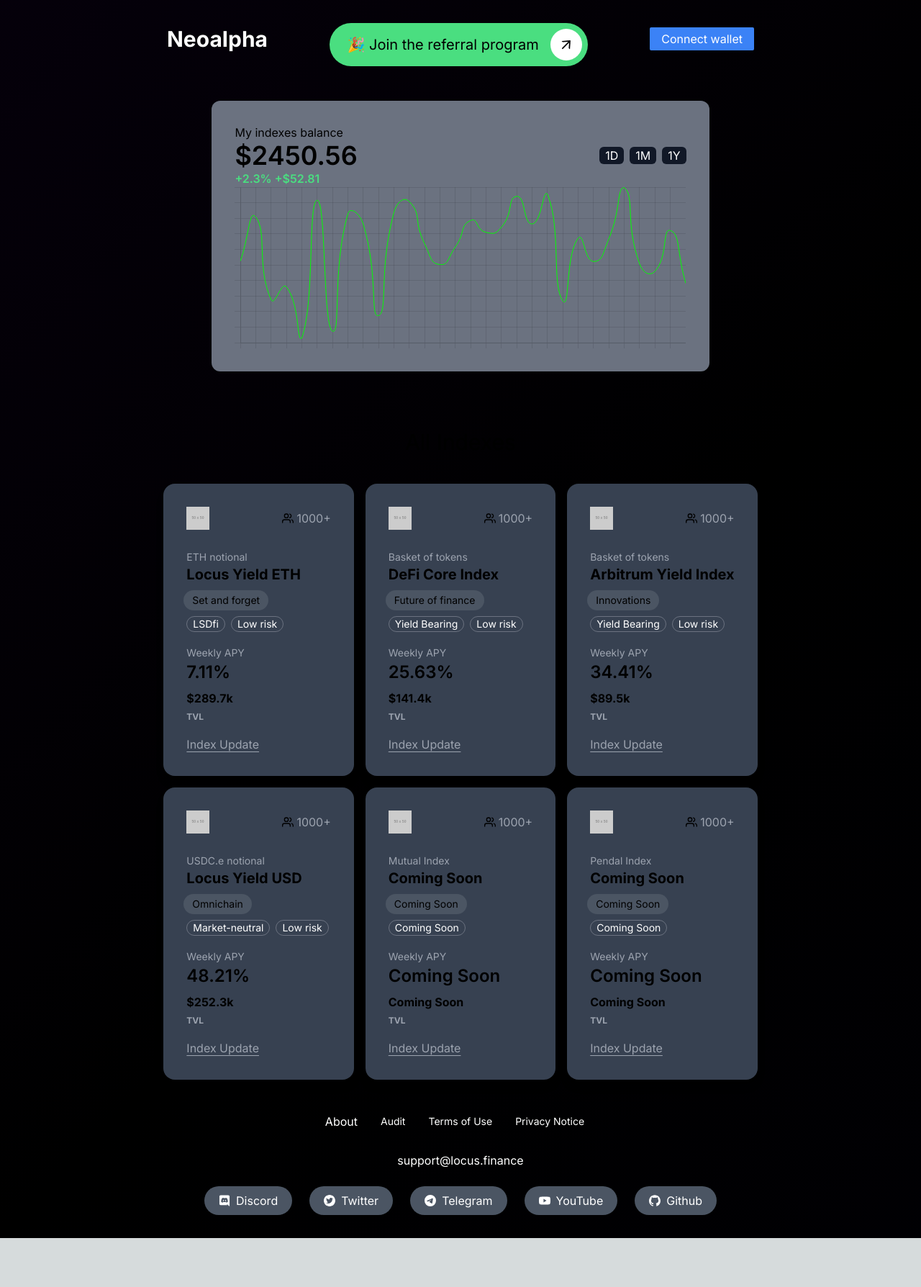
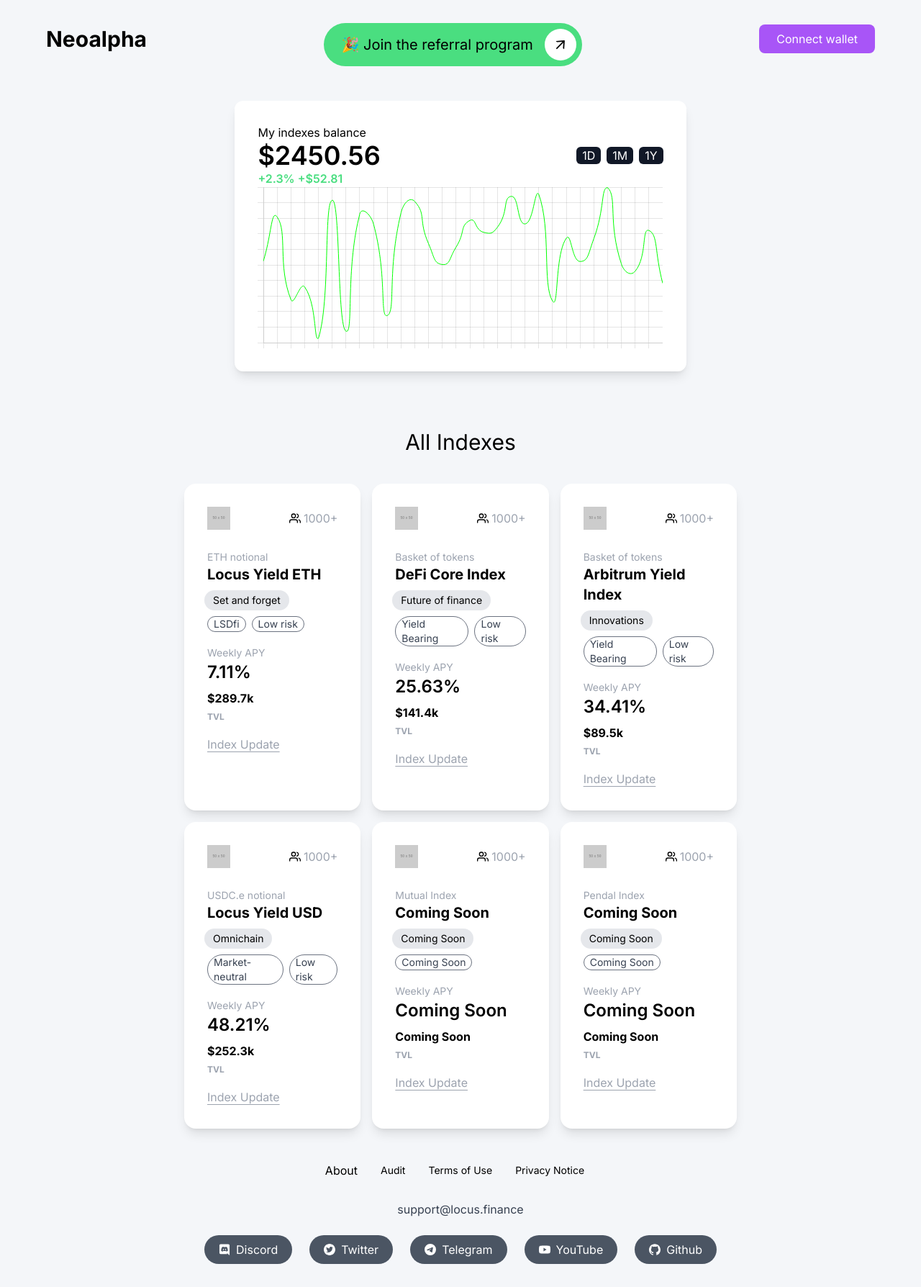
Before and after one commit to mukeshkuiry/Neoalpha, a Next.js app: page /app in a window 1280 px wide. Shown: the whole page at 72% size. Before the commit the page ends 1720 px from the top, so only its background shows below. Built offline with nearby package versions, Linux system fonts and the light colour scheme.

Commit message:
theme changes

```diff
--- a/app/app/layout.tsx
+++ b/app/app/layout.tsx
@@ -3,7 +3,7 @@
 
 export default function Layout({ children }: { children: React.ReactNode }) {
   return (
-    <div>
+    <div className="bg-[#f4f6f9] px-10 text-black">
       <Navbar />
       {children}
     </div>
--- a/app/app/page.tsx
+++ b/app/app/page.tsx
@@ -4,7 +4,7 @@
 
 export default function Page() {
   return (
-    <div className="flex flex-col justify-center items-center mt-8">
+    <div className="flex flex-col justify-center items-center mt-8 px-52">
       <Portfolio />
       <Indexes/>
       <Footer/>
--- a/app/layout.tsx
+++ b/app/layout.tsx
@@ -17,9 +17,7 @@
   return (
     <html lang="en">
       <body className={inter.className}>
-        <div className="px-52 gradient-bg">
-        {children}
-        </div>
+        <div className="bg-black">{children}</div>
       </body>
     </html>
   );
--- a/app/page.tsx
+++ b/app/page.tsx
@@ -9,7 +9,7 @@
 
 export default function Home() {
   return (
-    <>
+    <div className="px-52">
       <Navbar />
       <Hero />
       <About />
@@ -18,6 +18,6 @@
       <Strategy/>
       <FAQ/>
       <Footer/>
-    </>
+    </div>
   );
 }
--- a/components/Dashboard/Footer.tsx
+++ b/components/Dashboard/Footer.tsx
@@ -10,7 +10,7 @@
 
 const Footer: React.FC = () => {
   return (
-    <footer className="text-white py-8 px-4">
+    <footer className="text-black py-8 px-4">
       <div className="flex flex-col justify-between items-center space-y-6">
         <div className="flex items-center mb">
           <Link href={"#"} className="mr-4 hover:text-gray-400">
@@ -39,42 +39,42 @@
         </div>
         <Link
           href="mailto:support@locus.finance"
-          className="hover:text-gray-400"
+          className="hover:text-gray-400 text-gray-700"
         >
           support@locus.finance
         </Link>
-        <div className="flex items-center gap-6">
+        <div className="flex items-center gap-6 text-white">
           <Link
             href={"#"}
-            className="bg-gray-600 rounded-full px-5 py-2 flex justify-center items-center gap-2 hover:bg-gray-500 hover:text-gray-400"
+            className="bg-gray-600 rounded-full px-5 py-2 flex justify-center items-center gap-2 hover:bg-gray-500 hover:scale-105 transition-all"
           >
             <DiscordFilled />
             Discord
           </Link>
           <Link
             href={"#"}
-            className="bg-gray-600 rounded-full px-5 py-2 flex justify-center items-center gap-2 hover:bg-gray-500 hover:text-gray-400"
+            className="bg-gray-600 rounded-full px-5 py-2 flex justify-center items-center gap-2 hover:bg-gray-500 hover:scale-105 transition-all"
           >
             <TwitterCircleFilled />
             Twitter
           </Link>
           <Link
             href={"#"}
-            className="bg-gray-600 rounded-full px-5 py-2 flex justify-center items-center gap-2 hover:bg-gray-500 hover:text-gray-400"
+            className="bg-gray-600 rounded-full px-5 py-2 flex justify-center items-center gap-2 hover:bg-gray-500 hover:scale-105 transition-all"
           >
             <BsTelegram />
             Telegram
           </Link>
           <Link
             href={"#"}
-            className="bg-gray-600 rounded-full px-5 py-2 flex justify-center items-center gap-2 hover:bg-gray-500 hover:text-gray-400"
+            className="bg-gray-600 rounded-full px-5 py-2 flex justify-center items-center gap-2 hover:bg-gray-500 hover:scale-105 transition-all"
           >
             <YoutubeFilled />
             YouTube
           </Link>
           <Link
             href={"#"}
-            className="bg-gray-600 rounded-full px-5 py-2 flex justify-center items-center gap-2 hover:bg-gray-500 hover:text-gray-400"
+            className="bg-gray-600 rounded-full px-5 py-2 flex justify-center items-center gap-2 hover:bg-gray-500 hover:scale-105 transition-all"
           >
             <GithubFilled />
             Github
--- a/components/Dashboard/Indexes.tsx
+++ b/components/Dashboard/Indexes.tsx
@@ -14,7 +14,7 @@
 
 const IndexCard: React.FC<{ index: Index }> = ({ index }) => {
   return (
-    <div className="bg-gray-700 rounded-2xl shadow-lg p-8 m-2 hover:bg-[#571d66] cursor-pointer transition-all transform hover:scale-105">
+    <div className="bg-white rounded-2xl shadow-lg p-8 m-2 hover:bg-green-400 cursor-pointer transition-all transform hover:scale-105">
       <div className="flex justify-between items-center mb-4">
         <div className="flex items-center">
           <img src={index.logo} alt="Logo" className="w-8 h-8 mr-2" />
@@ -26,14 +26,14 @@
       </div>
       <div className="text-gray-400 text-sm pt-3">{index.type}</div>
       <h1 className="font-bold text-xl">{index.name}</h1>
-      <div className="bg-gray-600 text-sm rounded-full w-fit px-3 py-1 my-2 -ml-1">
+      <div className="bg-gray-200 text-sm rounded-full w-fit px-3 py-1 my-2 -ml-1">
         {index.moto}
       </div>
       <div className="flex gap-2">
         {index.tags.map((tag, tagKey) => (
           <span
             key={tagKey}
-            className="rounded-full border border-gray-500 px-2 text-white text-sm"
+            className="rounded-full border border-gray-500 px-2 text-gray-700 text-sm"
           >
             {tag}
           </span>
--- a/components/Dashboard/Navbar.tsx
+++ b/components/Dashboard/Navbar.tsx
@@ -36,7 +36,7 @@
   }
 
   return (
-    <div className="flex justify-between items-center py-4 px-6 text-white">
+    <div className="flex justify-between items-center py-4 px-6 text-black">
       <h1 className="text-3xl font-bold">Neoalpha</h1>
       <div className="flex items-center mt-4 bg-green-400 hover:bg-green-500 hover:scale-105 transition-all cursor-pointer text-black text-xl pl-6 pr-2 py-2 rounded-full">
         <p>🎉 Join the referral program </p>{" "}
@@ -45,7 +45,7 @@
         </p>
       </div>
       {connectedAccount !== "null" ? (
-        <p className="text-lg hover:text-gray-300 bg-gray-800 rounded-full px-4 py-1">
+        <p className="text-lg hover:text-gray-600 cursor-pointer bg-gray-300 rounded-full px-4 py-1">
           {/* eslint-disable-next-line @next/next/no-img-element */}
           <img
             src="/image.png"
@@ -57,7 +57,7 @@
       ) : (
         <button
           onClick={connectMetamask}
-          className="bg-blue-500 hover:bg-blue-600 text-white px-4 py-1 rounded-sm"
+          className="bg-purple-500 hover:bg-purple-600 text-white px-6 py-2 rounded-lg"
         >
           Connect wallet
         </button>
--- a/components/Dashboard/Portfolio.tsx
+++ b/components/Dashboard/Portfolio.tsx
@@ -5,7 +5,7 @@
 export default function Portfolio() {
   const [balance, setBalance] = useState<number>(2450.56);
   return (
-    <div className="rounded-xl bg-gray-500 p-8 w-4/5">
+    <div className="rounded-xl bg-white shadow-lg p-8 w-4/5">
       <div className="flex justify-between items-center">
         <div>
           <p>My indexes balance</p>
```
